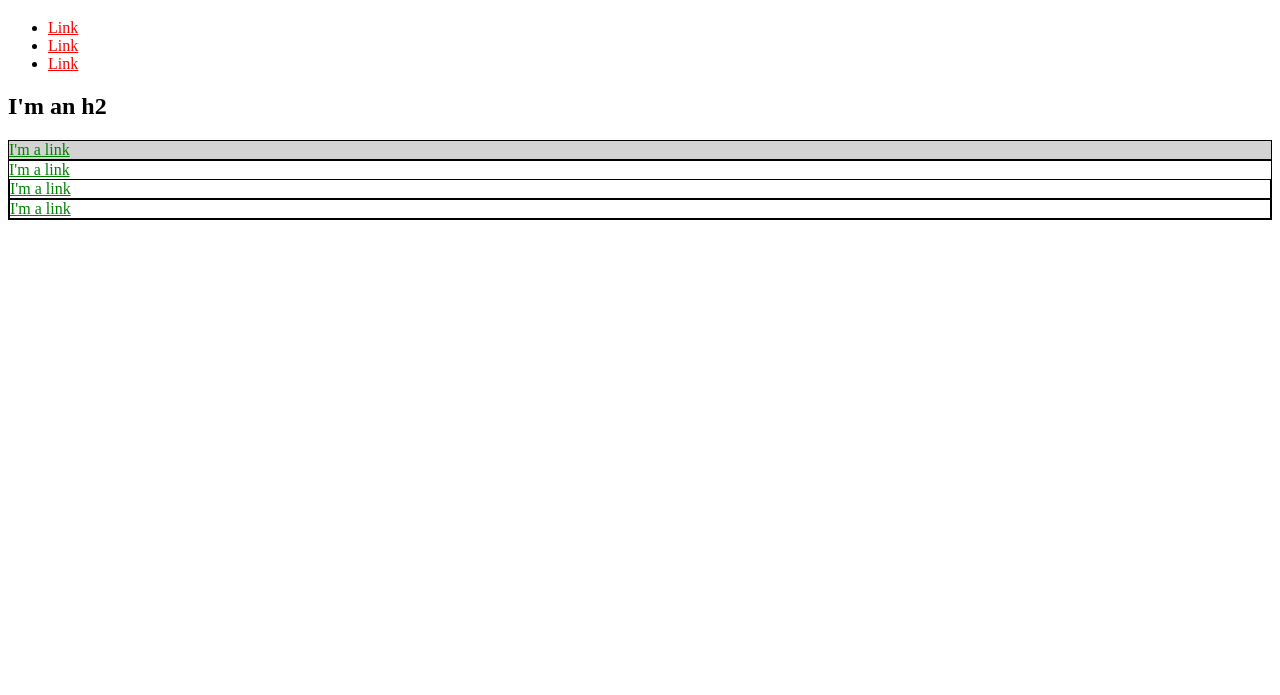
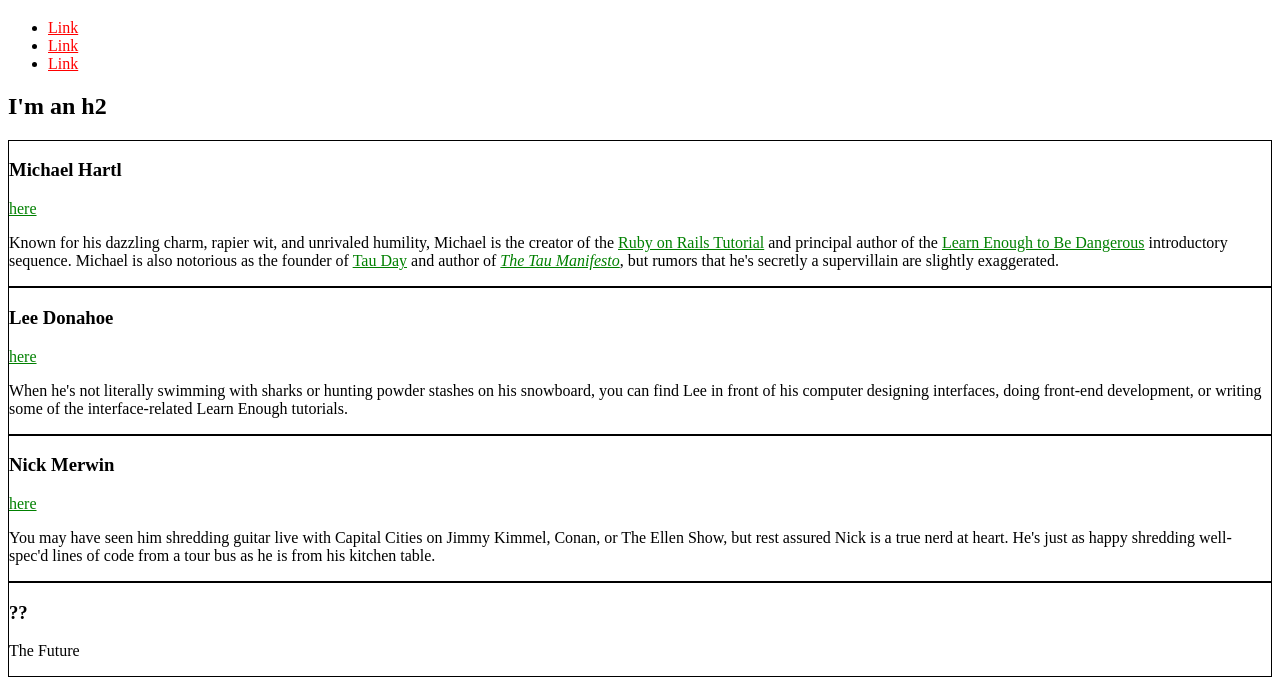
Before and after one commit to jaslynking/jaslynking.github.io, a plain HTML site: page index.html in a window 1280 px wide. Shown: the part 61-756 px from the top of the page. Drawn offline with Linux system fonts and the light colour scheme.

Commit message:
Add content to bio boxes and link to twitter account

```diff
--- a/index.html
+++ b/index.html
@@ -6,9 +6,6 @@
     <style>
       a {
         color: red;
-        }
-        #exec-bio {
-            background-color: lightgray;
       }
       .bio-box {
         border: 1px solid black;
@@ -32,17 +29,48 @@
       </li>
     </ul>
     <h2>I'm an h2</h2>
-    <div id="exec-bio" class="bio-box">
-      <a href="https://example.com/">I'm a link</a>
+    <div class="bio-box">
+      <h3>Michael Hartl</h3>
+      <a href="https://twitter.com/mhartl">here</a>
+      <p>
+        Known for his dazzling charm, rapier wit, and unrivaled humility,
+        Michael is the creator of the
+        <a href="https://www.railstutorial.org/">Ruby on Rails
+        Tutorial</a> and principal author of the
+        <a href="https://learnenough.com/">
+        Learn Enough to Be Dangerous</a> introductory sequence. Michael
+        is also notorious as the founder of
+        <a href="http://tauday.com/">Tau Day</a> and author of
+        <a href="http://tauday.com/tau-manifesto"><em>The Tau
+        Manifesto</em></a>, but rumors that he's secretly a supervillain
+        are slightly exaggerated.
+      </p>
       </div>
     <div class="bio-box">
-      <a href="https://example.com/">I'm a link</a>
-    </v>
-    <div class="bio-box">
-      <a href="https://example.com/">I'm a link</a>
+      <h3>Lee Donahoe</h3>
+      <a href="https://twitter.com/leedonahoe">here</a>
+      <p>
+        When he's not literally swimming with sharks or hunting powder stashes on
+        his snowboard, you can find Lee in front of his computer designing
+        interfaces, doing front-end development, or writing some of the
+        interface-related Learn Enough tutorials.
+      </p>
     </div>
     <div class="bio-box">
-      <a href="https://example.com/">I'm a link</a>
+      <h3>Nick Merwin</h3>
+      <a href="https://twitter.com/nickmerwin">here</a>
+      <p>
+        You may have seen him shredding guitar live with Capital Cities on Jimmy
+        Kimmel, Conan, or The Ellen Show, but rest assured Nick is a true nerd at
+        heart. He's just as happy shredding well-spec'd lines of code from a tour
+        bus as he is from his kitchen table.
+      </p>
+    </div>
+    <div class="bio-box">
+      <h3>??</h3>
+      <p>
+        The Future
+      </p>
     </div>
   </body>
 </html>
```
Lines whose indentation alone changed are shown as unchanged.
